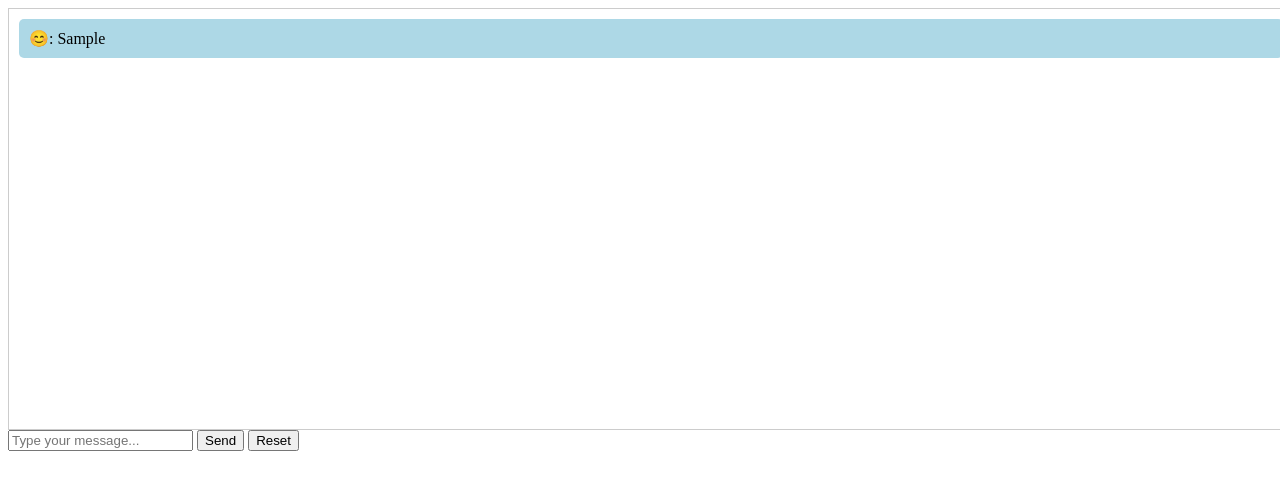
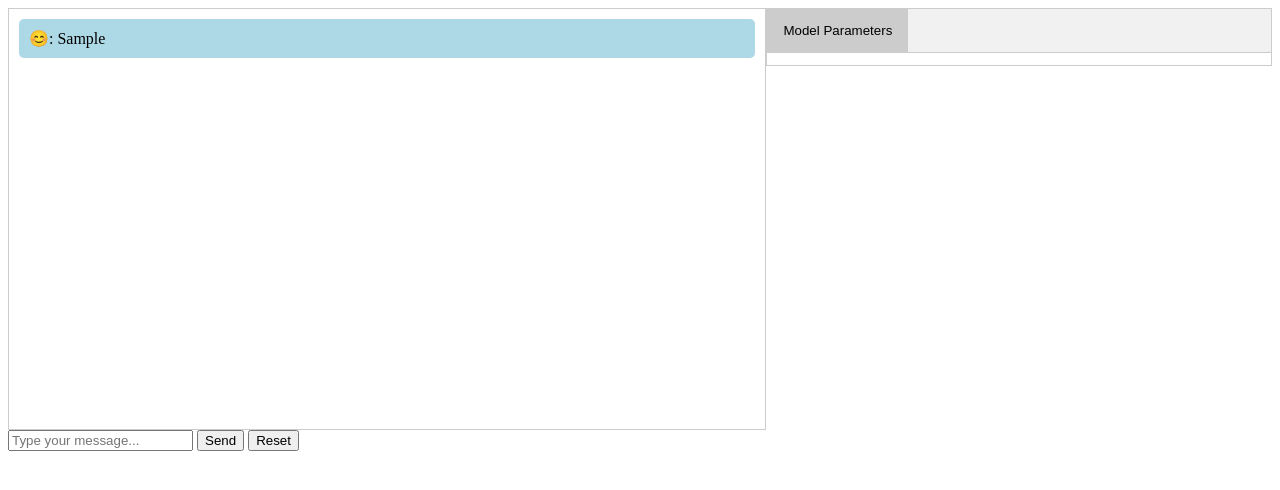
Before and after one commit to rl337/singularity, a plain HTML site: page docker/llm-service/static/index.html in a window 1280 px wide. Both pictures are taken after typing "Sample" into the empty fields and a click on the button "Send". Drawn offline with Linux system fonts and the light colour scheme; no server answers.

Commit message:
add new pane for setting model params

```diff
--- a/docker/llm-service/static/index.html
+++ b/docker/llm-service/static/index.html
@@ -9,17 +9,31 @@
 
 </head>
 <body>
-    <div>
+    <div class="container">
+        <div class="conversation-pane">
             <div id="conversation" class="conversation-container">
                 <!-- Messages will be dynamically added here -->
             </div>
-    </div>
-    <div>
             <input type="text" id="userInput" placeholder="Type your message...">
             <button id="sendButton" onclick="sendMessage()">Send</button>
             <button id="resetButton" onclick="resetConversation()">Reset</button>
         </div>
 
+        <div class="tools-pane">
+            <!-- Tab controls -->
+            <div class="tab">
+                <button class="tablinks" onclick="openTab('ModelParams')">Model Parameters</button>
+                <!-- More tabs can be added here -->
+            </div>
+
+            <!-- Tab content -->
+            <div id="ModelParams" class="tabcontent">
+                <!-- Model parameters will be fetched and displayed here -->
+            </div>
+            <!-- Additional tabs' content -->
+        </div>
+    </div>
+
     <script src="script.js"></script>
 </body>
 </html>
--- a/docker/llm-service/static/script.js
+++ b/docker/llm-service/static/script.js
@@ -50,10 +50,20 @@ function sendMessage() {
 
     const fullPrompt = conversationHistory.join("\n") + "\n<bot>: ";
     const baseUrl = window.location.origin;
+
+    let customParameters = {};
+    document.querySelectorAll('#ModelParams input').forEach(input => {
+        // Convert numerical values to numbers to ensure proper JSON formatting
+        customParameters[input.id] = isNaN(input.value) ? input.value : Number(input.value);
+    });
+
     const requestOptions = {
         method: 'POST',
         headers: { 'Content-Type': 'application/json' },
-        body: JSON.stringify({ prompt: fullPrompt, max_request_length: 100 }) // Adjust max_request_length as needed
+        body: JSON.stringify({
+            prompt: fullPrompt,
+            ...customParameters // Spread the custom parameters here
+        })
     };
 
     fetch(`${baseUrl}/generate/`, requestOptions)  // Make sure the URL is correct
@@ -83,10 +93,89 @@ function resetConversation() {
     }
 }
 
+function fetchModelConfig() {
+    const baseUrl = window.location.origin;
+    // Prepare the POST request options
+    const requestOptions = {
+        method: 'POST',
+        headers: { 'Content-Type': 'application/json' },
+        // Don't need to send a model parameter for the default model
+        body: JSON.stringify({}) // Empty body or relevant details if required by the endpoint
+    };
+
+    fetch(`${baseUrl}/model_config/`, requestOptions)
+        .then(response => response.json())
+        .then(config => {
+            populateConfigForm(config.config.args);
+        })
+        .catch(error => console.error('Error fetching model config:', error));
+}
+
+function populateConfigForm(args) {
+    const modelParamsDiv = document.getElementById('ModelParams');
+    modelParamsDiv.innerHTML = ''; // Clear previous content
+
+    // Create form elements for each argument
+    for (let key in args) {
+        // Create label
+        let label = document.createElement('label');
+        label.innerHTML = key + ': ';
+        label.htmlFor = key;
+        modelParamsDiv.appendChild(label);
+
+        // Create input field
+        let input = document.createElement('input');
+        input.type = 'text'; // Or 'number' if the parameter is always a number
+        input.id = key;
+        input.value = args[key]; // Set the current value
+        modelParamsDiv.appendChild(input);
+
+        // Add a break line
+        modelParamsDiv.appendChild(document.createElement('br'));
+    }
+}
+
+function openTab(tabName) {
+    // Get all elements with class="tabcontent" and hide them
+    var i, tabcontent, tablinks;
+    tabcontent = document.getElementsByClassName("tabcontent");
+    for (i = 0; i < tabcontent.length; i++) {
+        tabcontent[i].style.display = "none";
+    }
+
+    // Get all elements with class="tablinks" and remove the class "active"
+    tablinks = document.getElementsByClassName("tablinks");
+    for (i = 0; i < tablinks.length; i++) {
+        tablinks[i].className = tablinks[i].className.replace(" active", "");
+    }
+
+    // Activate the tab content
+    let targetTabContent = document.getElementById(tabName);
+    if (targetTabContent) {
+        targetTabContent.style.display = "block";
+    } else {
+        console.error(`No tab content found with ID '${tabName}'. Ensure the HTML structure is correct.`);
+    }
+
+    // Activate the corresponding tab link
+    let tabLink = document.querySelector(`.tablinks[onclick*="'${tabName}'"]`);
+    if (tabLink) {
+        tabLink.classList.add("active");
+    } else {
+        console.error(`No tab link found for '${tabName}'. Ensure the HTML structure is correct.`);
+    }
+
+}
+
+
 window.onload = () => {
     document.getElementById("userInput").addEventListener("keypress", function(event) {
         if (event.key === "Enter") {
             sendMessage();
         }
     });
+    fetchModelConfig();
+    openTab('ModelParams'); // Open Model Parameters tab by default
+    document.querySelector(".tablinks").classList.add("active");
+
 }
--- a/docker/llm-service/static/style.css
+++ b/docker/llm-service/static/style.css
@@ -8,8 +8,13 @@ button:disabled {
     opacity: 0.5; /* Makes disabled buttons semi-transparent */
 }
 
+.container {
+    display: flex;
+    width: 100%; /* Ensure the container spans the full width */
+}
+
 .conversation-container {
-    width: 100%;
+    /* width: 100%; */
     height: 400px; /* Adjust as needed */
     overflow-y: auto; /* Enables scrolling */
     border: 1px solid #ccc; /* Optional: adds a border */
@@ -29,3 +34,45 @@ button:disabled {
 .service-response {
     background-color: pink;
 }
+
+.conversation-pane {
+    flex: 1 1 60%; /* Adjust the percentage as needed */
+    /* ... other styles ... */
+}
+
+.tools-pane {
+    flex: 1 1 40%; /* Adjust the percentage as needed */
+    /* ... other styles ... */
+}
+
+/* Style for the tabs */
+.tab {
+    overflow: hidden;
+    border: 1px solid #ccc;
+    background-color: #f1f1f1;
+}
+
+.tab button {
+    background-color: inherit;
+    float: left;
+    border: none;
+    outline: none;
+    cursor: pointer;
+    padding: 14px 16px;
+    transition: 0.3s;
+}
+
+.tab button:hover {
+    background-color: #ddd;
+}
+
+.tab button.active {
+    background-color: #ccc;
+}
+
+.tabcontent {
+    display: none;
+    padding: 6px 12px;
+    border: 1px solid #ccc;
+    border-top: none;
+}
```
Also changed, not shown: 1 other file. Lines whose indentation alone changed are shown as unchanged.
